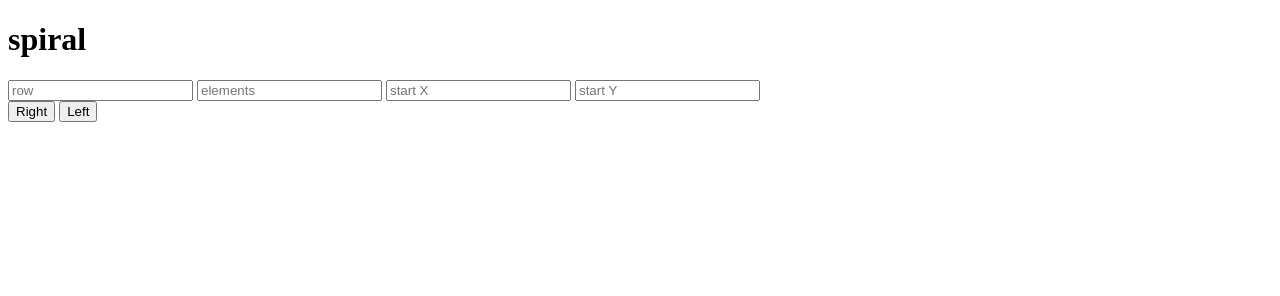
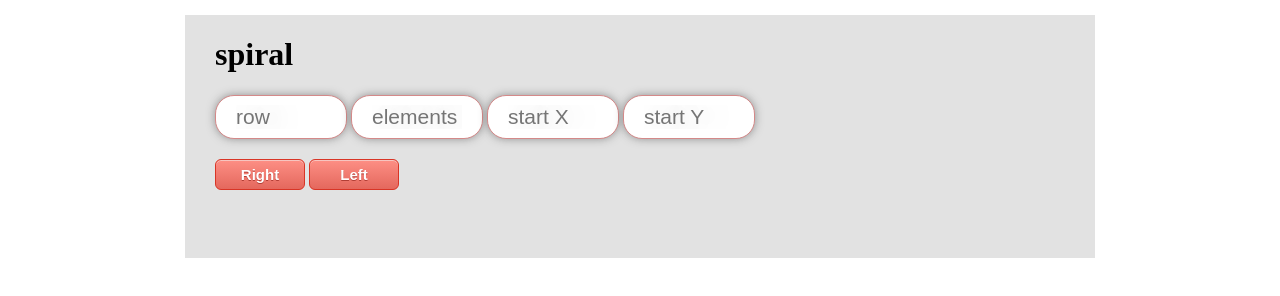
Before and after one commit to vitala8896/spiral, a plain HTML site: page index.html in a window 1280 px wide. Drawn offline with Linux system fonts and the light colour scheme.

Commit message:
add styles

```diff
--- a/index.html
+++ b/index.html
@@ -5,6 +5,7 @@
     <meta charset="UTF-8">
     <meta name="viewport" content="width=device-width, initial-scale=1.0">
     <title>spiral</title>
+    <link rel="stylesheet" href="style.css">
 </head>
 
 <body>
--- /dev/null
+++ b/style.css
@@ -0,0 +1,64 @@
+body {
+    margin: 0;
+}
+.container {
+    width: 850px;
+    margin: 15px auto;
+    padding: 0 30px;
+    background-color: rgb(226, 226, 226);
+    overflow: hidden;
+}
+input {
+    width: 90px;
+}
+.par {
+    margin: 30px 0px;
+    font-size: 20px;
+    font-weight: bold;
+}
+td {
+    width: 20px;
+    margin: 0px auto;
+}
+.myButton {
+    box-shadow: inset 0px 1px 0px 0px #f7c5c0;
+    background: linear-gradient(to bottom, #fc8d83 5%, #e4685d 100%);
+    background-color: #fc8d83;
+    border-radius: 6px;
+    border: 1px solid #d83526;
+    display: inline-block;
+    cursor: pointer;
+    color: #ffffff;
+    font-family: Arial;
+    font-size: 15px;
+    font-weight: bold;
+    padding: 6px 24px;
+    text-decoration: none;
+    text-shadow: 0px 1px 0px #b23e35;
+    margin: 20px auto;
+}
+
+.myButton:hover {
+    background: linear-gradient(to bottom, #e4685d 5%, #fc8d83 100%);
+    background-color: #e4685d;
+}
+
+.myButton:active {
+    position: relative;
+    top: 1px;
+}
+.css-input {
+    padding: 9px 20px;
+    font-size: 21px;
+    border-width: 1px;
+    border-color: #d48989;
+    background-color: #FFFFFF;
+    color: #000000;
+    border-style: solid;
+    border-radius: 19px;
+    box-shadow: 0px 0px 8px rgba(66,66,66,.50);
+    text-shadow: 9px 0px 30px rgba(66,66,66,.27);
+}
+.css-input:focus {
+    outline:none;
+}
```
